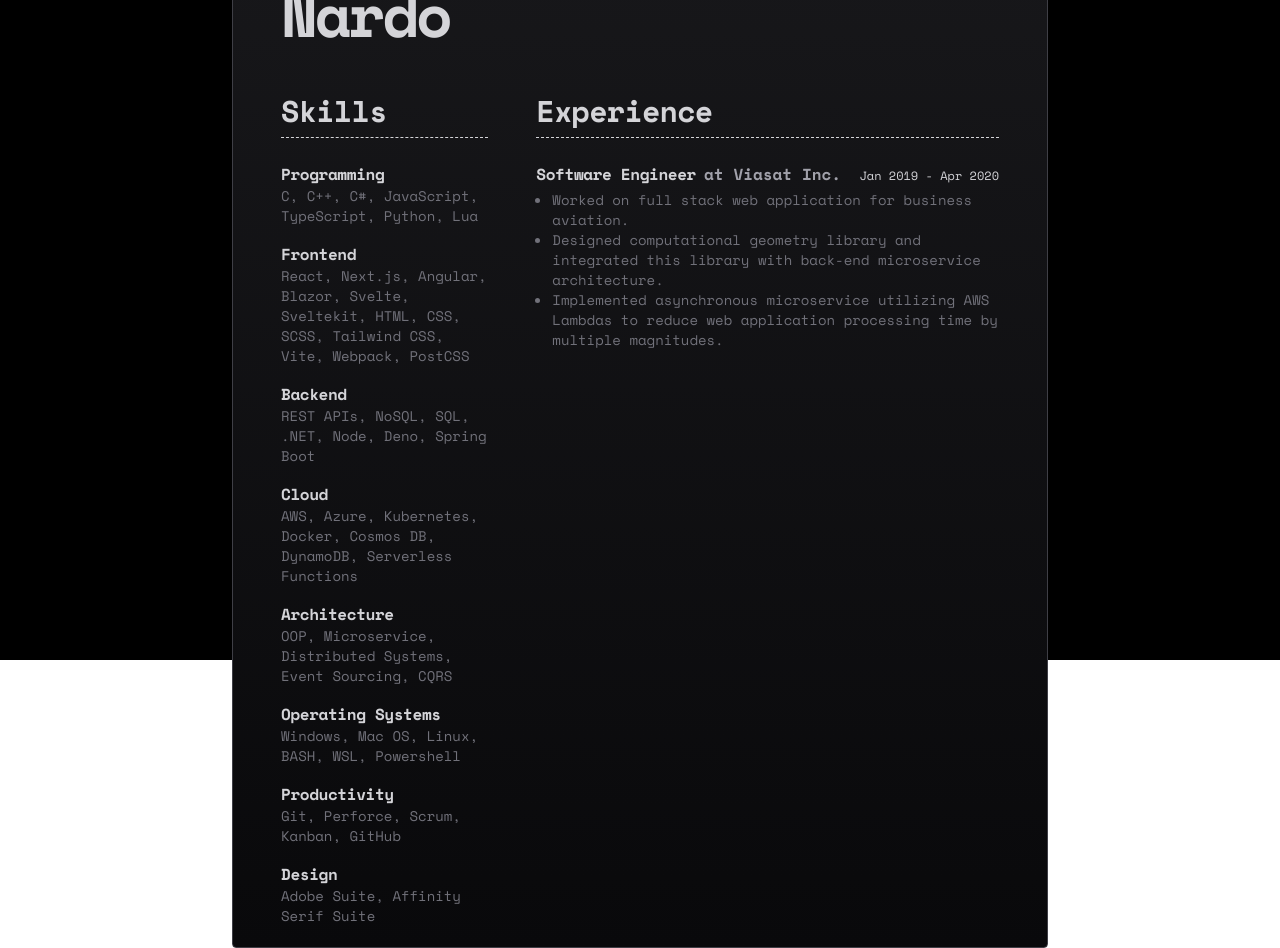
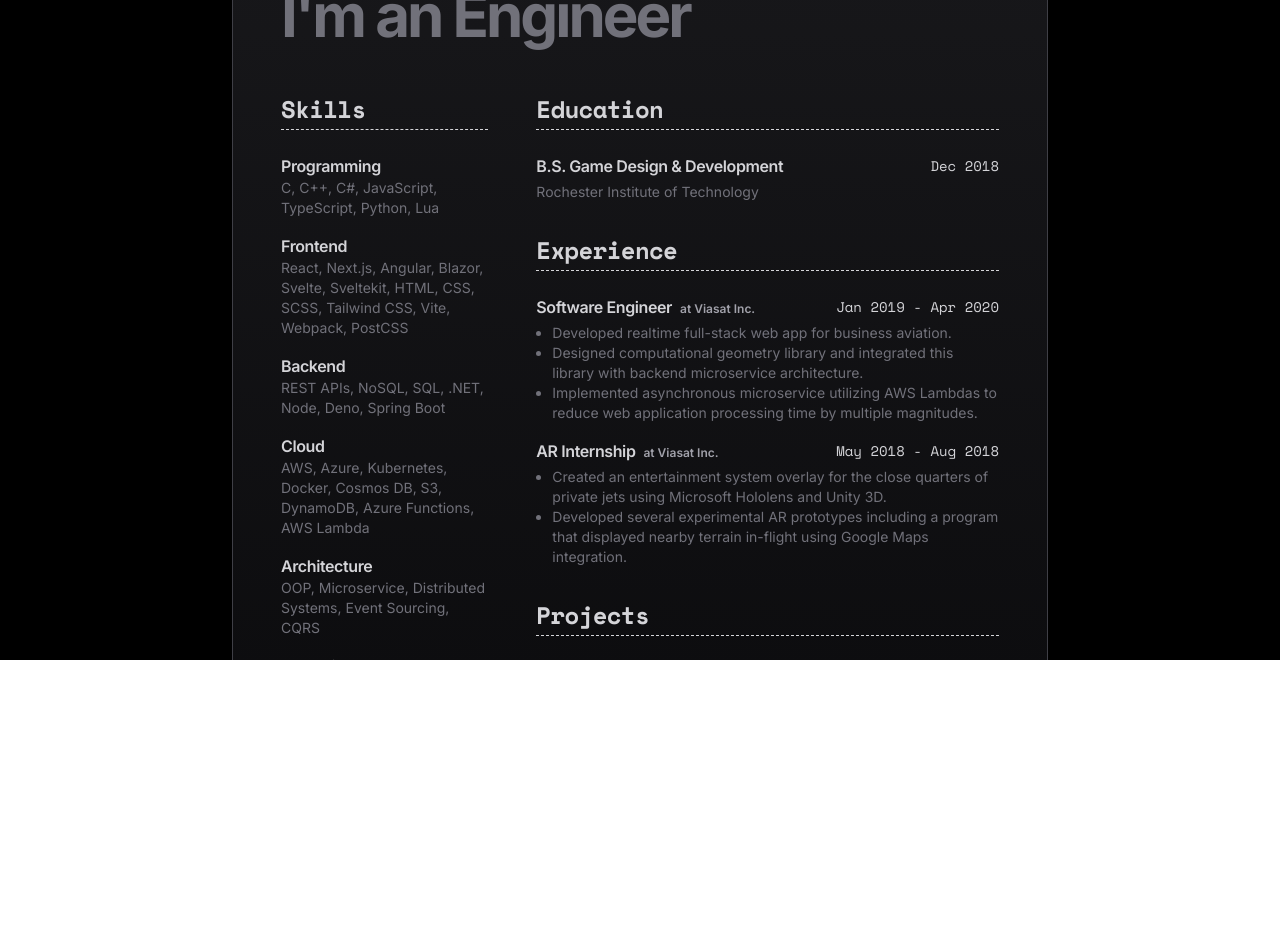
Before and after one commit to DanteNardo/portfolio, a Next.js app: page / in a window 1280 px wide. Shown: the part 140-1088 px from the top of the page. After the commit the page ends 800 px from the top, so only its background shows below. Built offline with nearby package versions, Linux system fonts and the light colour scheme.

Commit message:
Summary: Experience and Projects
Filling out basic resume template.

```diff
--- a/app/Section.tsx
+++ b/app/Section.tsx
@@ -5,5 +5,5 @@ export default function Section({
   className?: string
   children: React.ReactNode
 }) {
-  return <div className={className}>{children}</div>
+  return <div className={`overflow-y-auto ${className}`}>{children}</div>
 }
--- a/app/SectionBody.tsx
+++ b/app/SectionBody.tsx
@@ -3,9 +3,5 @@ export default function SectionBody({
 }: {
   children: React.ReactNode
 }) {
-  return (
-    <div className="flex flex-col gap-4">
-      {children}
-    </div>
-  )
+  return <div className="flex flex-col gap-4">{children}</div>
 }
--- a/app/SectionHeader.tsx
+++ b/app/SectionHeader.tsx
@@ -1,10 +1,14 @@
 export default function SectionHeader({
+  className,
   children,
 }: {
+  className?: string
   children: React.ReactNode
 }) {
   return (
-    <h2 className="mb-2 text-3xl font-bold tracking-tight font-mono text-base-300">
+    <h2
+      className={`mb-1 text-2xl font-bold tracking-tight font-mono text-base-300 ${className}`}
+    >
       {children}
     </h2>
   )
--- a/app/SectionItemDate.tsx
+++ b/app/SectionItemDate.tsx
@@ -4,7 +4,7 @@ export default function SectionItemDate({
   children: React.ReactNode
 }) {
   return (
-    <span className="grow text-xs text-right leading-5 font-mono text-base-300">
+    <span className="grow text-sm text-right leading-6 font-mono text-base-300">
       {children}
     </span>
   )
--- a/app/SectionItemSubtitle.tsx
+++ b/app/SectionItemSubtitle.tsx
@@ -3,5 +3,9 @@ export default function SectionItemSubtitle({
 }: {
   children: React.ReactNode
 }) {
-  return <h4 className="text-base font-semibold text-base-400">{children}</h4>
+  return (
+    <h4 className="text-xs leading-5 font-semibold text-base-400">
+      {children}
+    </h4>
+  )
 }
--- a/app/layout.tsx
+++ b/app/layout.tsx
@@ -13,6 +13,7 @@ const space_mono = Space_Mono({
   style: ['normal', 'italic'],
   subsets: ['latin'],
   display: 'swap',
+  variable: '--font-space-mono',
 })
 
 export const metadata = {
@@ -28,7 +29,7 @@ export default function RootLayout({
   return (
     <html
       lang="en"
-      className={`${inter.variable} ${space_mono.className} font-sans`}
+      className={`${inter.variable} ${space_mono.variable} font-sans`}
     >
       <body>{children}</body>
     </html>
--- a/app/page.tsx
+++ b/app/page.tsx
@@ -14,17 +14,19 @@ import SectionSeparator from './SectionSeparator'
 export default function Home() {
   return (
     <main
-      className="flex w-screen h-screen p-8 items-start justify-center text-base-500 bg-black"
+      className="flex w-screen h-screen max-w-[100vw] max-h-screen p-8 items-start justify-center overflow-auto text-base-500 bg-black"
       style={{ colorScheme: 'dark' }}
     >
-      <div className="w-[816px] h-[1056px] px-12 py-8 rounded border border-base-700 bg-gradient-to-b from-base-900 to-base-950">
-        <div className="w-full mb-12">
+      <div className="flex flex-col w-[816px] h-[1056px] px-12 py-8 rounded border border-base-700 bg-gradient-to-b from-base-900 to-base-950">
+        <div className="w-full pb-12">
           <h1 className="text-6xl tracking-tighter font-bold text-base-300">
-            Dante
-            <br /> Nardo
+            Dante Nardo
+          </h1>
+          <h1 className="text-6xl tracking-tighter font-bold text-base-500">
+            I'm an Engineer
           </h1>
         </div>
-        <div className="grid grid-cols-3 gap-12">
+        <div className="flex-auto grid grid-cols-3 gap-12 overflow-hidden">
           <Section>
             <SectionHeader>Skills</SectionHeader>
             <SectionSeparator />
@@ -51,8 +53,8 @@ export default function Home() {
               <SectionItem>
                 <SectionItemHeader>Cloud</SectionItemHeader>
                 <SectionItemParagraph>
-                  AWS, Azure, Kubernetes, Docker, Cosmos DB, DynamoDB,
-                  Serverless Functions
+                  AWS, Azure, Kubernetes, Docker, Cosmos DB, S3, DynamoDB, Azure
+                  Functions, AWS Lambda
                 </SectionItemParagraph>
               </SectionItem>
               <SectionItem>
@@ -70,19 +72,35 @@ export default function Home() {
               <SectionItem>
                 <SectionItemHeader>Productivity</SectionItemHeader>
                 <SectionItemParagraph>
-                  Git, Perforce, Scrum, Kanban, GitHub
+                  Git, Perforce, Scrum, Kanban, Jira, GitHub, CI/CD
                 </SectionItemParagraph>
               </SectionItem>
               <SectionItem>
-                <SectionItemHeader>Design</SectionItemHeader>
+                <SectionItemHeader>Graphics & Design</SectionItemHeader>
                 <SectionItemParagraph>
-                  Adobe Suite, Affinity Serif Suite
+                  OpenGL, WebGL, Unity 3D, Direct X, Adobe Suite, Affinity Serif
+                  Suite
                 </SectionItemParagraph>
               </SectionItem>
             </SectionBody>
           </Section>
           <Section className="col-span-2">
-            <SectionHeader>Experience</SectionHeader>
+            <SectionHeader>Education</SectionHeader>
+            <SectionSeparator />
+            <SectionBody>
+              <SectionItem>
+                <SectionItemHeaderHorizontal>
+                  <SectionItemHeader>
+                    B.S. Game Design & Development
+                  </SectionItemHeader>
+                  <SectionItemDate>Dec 2018</SectionItemDate>
+                </SectionItemHeaderHorizontal>
+                <SectionItemParagraph>
+                  Rochester Institute of Technology
+                </SectionItemParagraph>
+              </SectionItem>
+            </SectionBody>
+            <SectionHeader className="mt-8">Experience</SectionHeader>
             <SectionSeparator />
             <SectionBody>
               <SectionItem>
@@ -93,16 +111,95 @@ export default function Home() {
                 </SectionItemHeaderHorizontal>
                 <SectionItemList>
                   <SectionItemListItem>
-                    Worked on full stack web application for business aviation.
+                    Developed realtime full-stack web app for business aviation.
                   </SectionItemListItem>
                   <SectionItemListItem>
                     Designed computational geometry library and integrated this
-                    library with back-end microservice architecture.
+                    library with backend microservice architecture.
                   </SectionItemListItem>
                   <SectionItemListItem>
                     Implemented asynchronous microservice utilizing AWS Lambdas
                     to reduce web application processing time by multiple
                     magnitudes.
+                  </SectionItemListItem>
+                </SectionItemList>
+              </SectionItem>
+              <SectionItem>
+                <SectionItemHeaderHorizontal>
+                  <SectionItemHeader>AR Internship</SectionItemHeader>
+                  <SectionItemSubtitle>at Viasat Inc.</SectionItemSubtitle>
+                  <SectionItemDate>May 2018 - Aug 2018</SectionItemDate>
+                </SectionItemHeaderHorizontal>
+                <SectionItemList>
+                  <SectionItemListItem>
+                    Created an entertainment system overlay for the close
+                    quarters of private jets using Microsoft Hololens and Unity
+                    3D.
+                  </SectionItemListItem>
+                  <SectionItemListItem>
+                    Developed several experimental AR prototypes including a
+                    program that displayed nearby terrain in-flight using Google
+                    Maps integration.
+                  </SectionItemListItem>
+                </SectionItemList>
+              </SectionItem>
+            </SectionBody>
+            <SectionHeader className="mt-8">Projects</SectionHeader>
+            <SectionSeparator />
+            <SectionBody>
+              <SectionItem>
+                <SectionItemHeaderHorizontal>
+                  <SectionItemHeader>Protean</SectionItemHeader>
+                  <SectionItemSubtitle>
+                    a Realtime Sveltekit App
+                  </SectionItemSubtitle>
+                  <SectionItemDate>2022 - 2023</SectionItemDate>
+                </SectionItemHeaderHorizontal>
+                <SectionItemList>
+                  <SectionItemListItem>
+                    Authentication with Supabase (signup, login, reset
+                    password).
+                  </SectionItemListItem>
+                  <SectionItemListItem>
+                    Users can view a list of games, join an active game, and
+                    then send messages and roll virtual dice with other users.
+                  </SectionItemListItem>
+                  <SectionItemListItem>
+                    Users connected to a game will receive realtime updates
+                    using the Supabase Realtime API.
+                  </SectionItemListItem>
+                </SectionItemList>
+              </SectionItem>
+              {/* <SectionItem>
+                <SectionItemHeaderHorizontal>
+                  <SectionItemHeader>Zoft</SectionItemHeader>
+                  <SectionItemSubtitle>
+                    a Soft-body Physics Simulation
+                  </SectionItemSubtitle>
+                  <SectionItemDate>2018</SectionItemDate>
+                </SectionItemHeaderHorizontal>
+                <SectionItemParagraph>
+                  Created a 2D soft body physics simulation using a mass-spring
+                  system in the Unity 3D game engine.
+                </SectionItemParagraph>
+              </SectionItem> */}
+              <SectionItem>
+                <SectionItemHeaderHorizontal>
+                  <SectionItemHeader>Project Colorblind</SectionItemHeader>
+                  <SectionItemSubtitle>
+                    an Experimental Video Game
+                  </SectionItemSubtitle>
+                  <SectionItemDate>2018</SectionItemDate>
+                </SectionItemHeaderHorizontal>
+                <SectionItemList>
+                  <SectionItemListItem>
+                    Led development of a cooperative puzzle platformer where
+                    users wore colored eyeglasses that hid game elements from
+                    view.
+                  </SectionItemListItem>
+                  <SectionItemListItem>
+                    Players must work together to convey information only they
+                    can see with their glasses on.
                   </SectionItemListItem>
                 </SectionItemList>
               </SectionItem>
--- a/tailwind.config.js
+++ b/tailwind.config.js
@@ -17,7 +17,7 @@ module.exports = {
       },
       fontFamily: {
         sans: 'var(--font-inter), ui-sans-serif, system-ui, sans-serif',
-        mono: 'Space Mono, ui-monospace, monospace',
+        mono: 'var(--font-space-mono), ui-monospace, monospace',
       },
     },
   },
```
